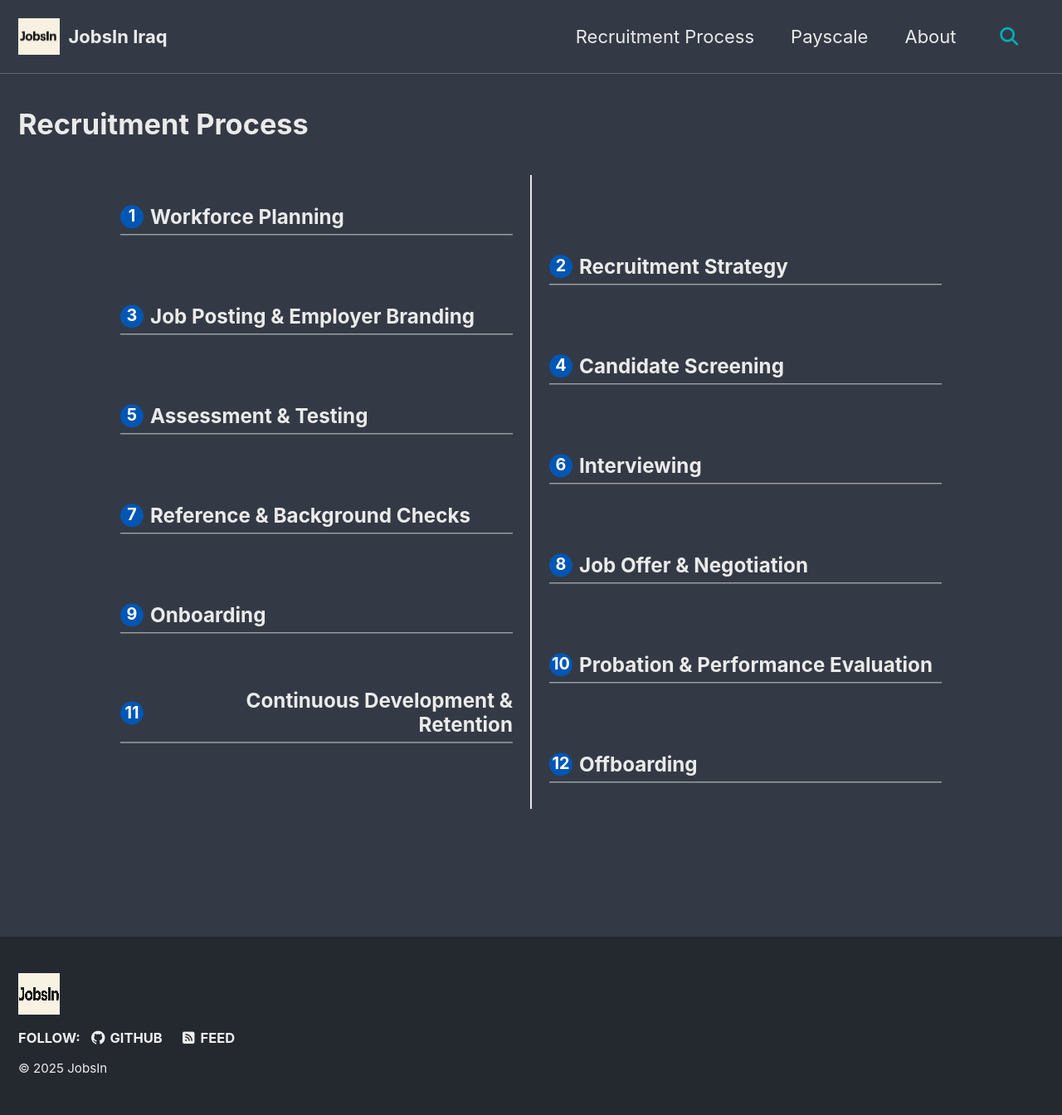
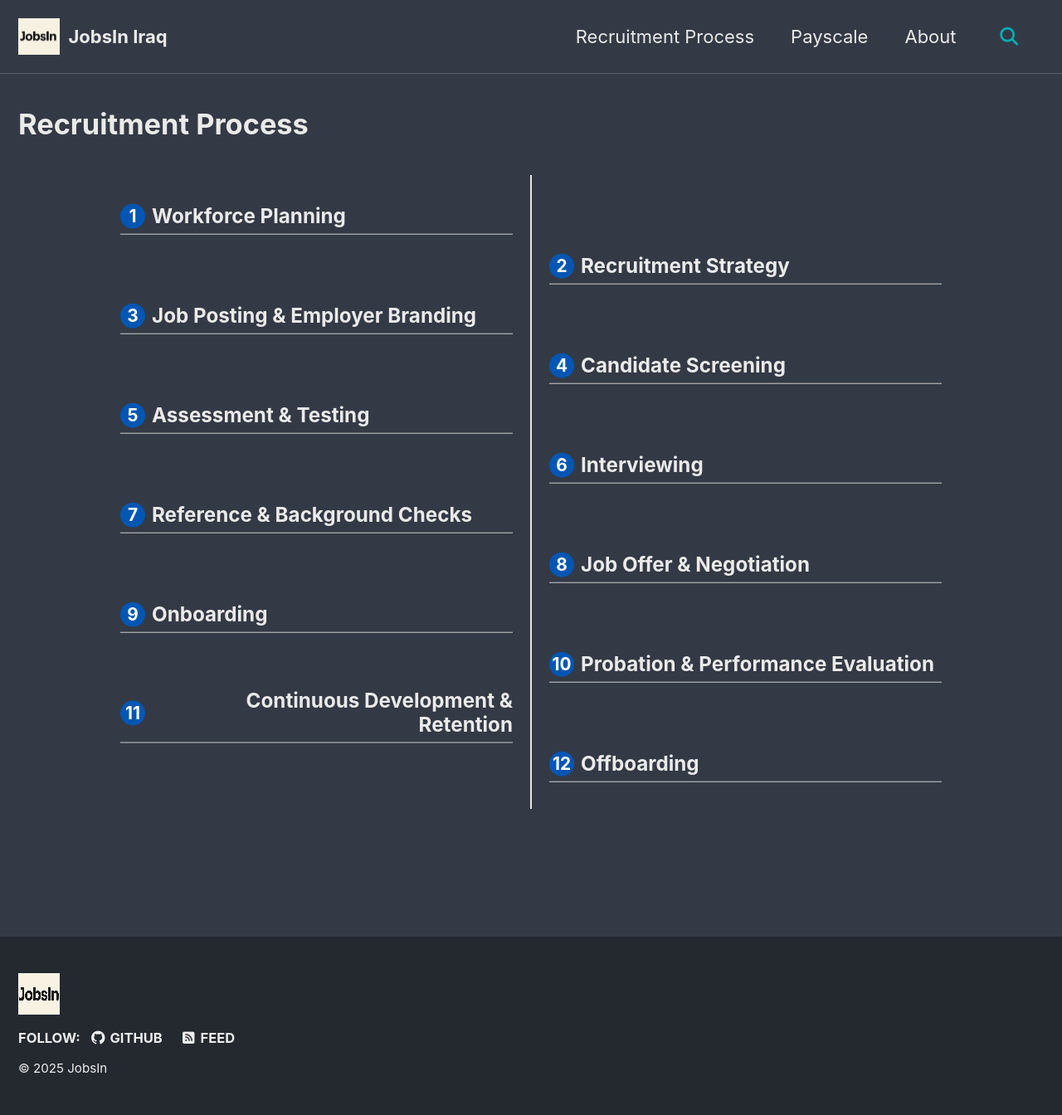
Before and after one commit to JobsInIraq/jobsiniraq.github.io, a Jekyll site: the page built from _pages/process.md, in a window 1280 px wide. Shown: the whole page at 83% size. Built offline with Jekyll 4.4.1, drawn with Linux system fonts in a browser that asks for light colours; cached includes are drawn as plain includes.

Commit message:
Update process.css

```diff
--- a/assets/css/process.css
+++ b/assets/css/process.css
@@ -1,4 +1,4 @@
-/* --- Timeline Container --- */
+/* Timeline Container */
 .timeline {
   position: relative;
   max-width: 1100px;
@@ -7,7 +7,7 @@
   box-sizing: border-box;
 }
 
-/* Vertical line in center */
+/* Vertical center line */
 .timeline::before {
   content: "";
   position: absolute;
@@ -19,7 +19,7 @@
   transform: translateX(-50%);
 }
 
-/* Process Row */
+/* Each process block */
 .process {
   position: relative;
   min-height: 60px;
@@ -27,7 +27,7 @@
   box-sizing: border-box;
 }
 
-/* Content Block */
+/* Content block inside left/right */
 .process .content {
   width: 45%;
   position: absolute;
@@ -36,24 +36,24 @@
   box-sizing: border-box;
 }
 
-/* Left */
+/* LEFT content */
 .process.left .content {
   right: 50%;
   text-align: right;
   padding-right: 1rem;
 }
 
-/* Right */
+/* RIGHT content */
 .process.right .content {
   left: 50%;
   text-align: left;
   padding-left: 1rem;
 }
 
-/* Headings */
+/* Heading with underline */
 .process .content h2 {
   display: inline-flex;
-  align-items: center; /* vertically center circle and text */
+  align-items: center;
   width: 100%;
   margin: 0;
   padding-bottom: 6px;
@@ -63,27 +63,27 @@
   font-size: 1.1rem;
 }
 
-/* Stage Circle */
+/* Stage circle */
 .stage-circle {
   display: inline-flex;
   justify-content: center;
   align-items: center;
-  width: 28px;
-  height: 28px;
+  width: 30px;
+  height: 30px;
   border-radius: 50%;
   background-color: #0056b3;
   color: #fff;
   font-weight: bold;
   margin-right: 8px;
   flex-shrink: 0;
-  font-size: 0.9rem;
+  font-size: 0.95rem;
 }
 
-/* --- Responsive Mobile --- */
+/* Responsive for Mobile */
 @media screen and (max-width: 768px) {
   .process .content {
     width: 90%;
-    position: relative;
+    position: relative !important;
     left: 0 !important;
     right: 0 !important;
     text-align: left;
```
